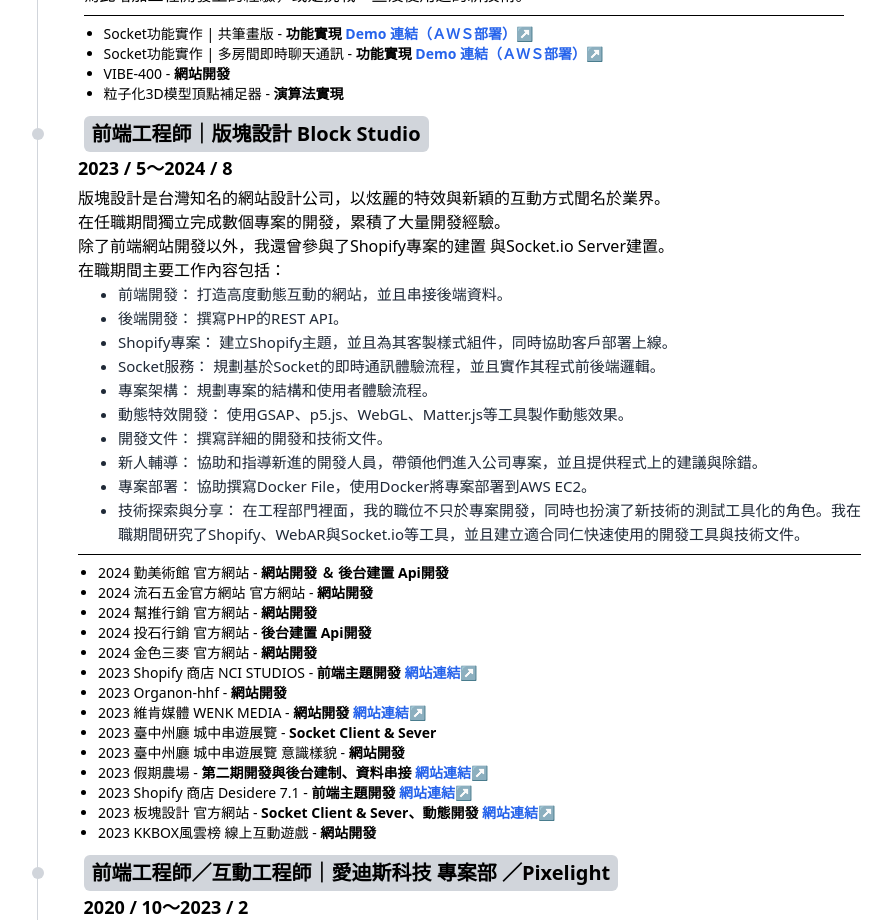
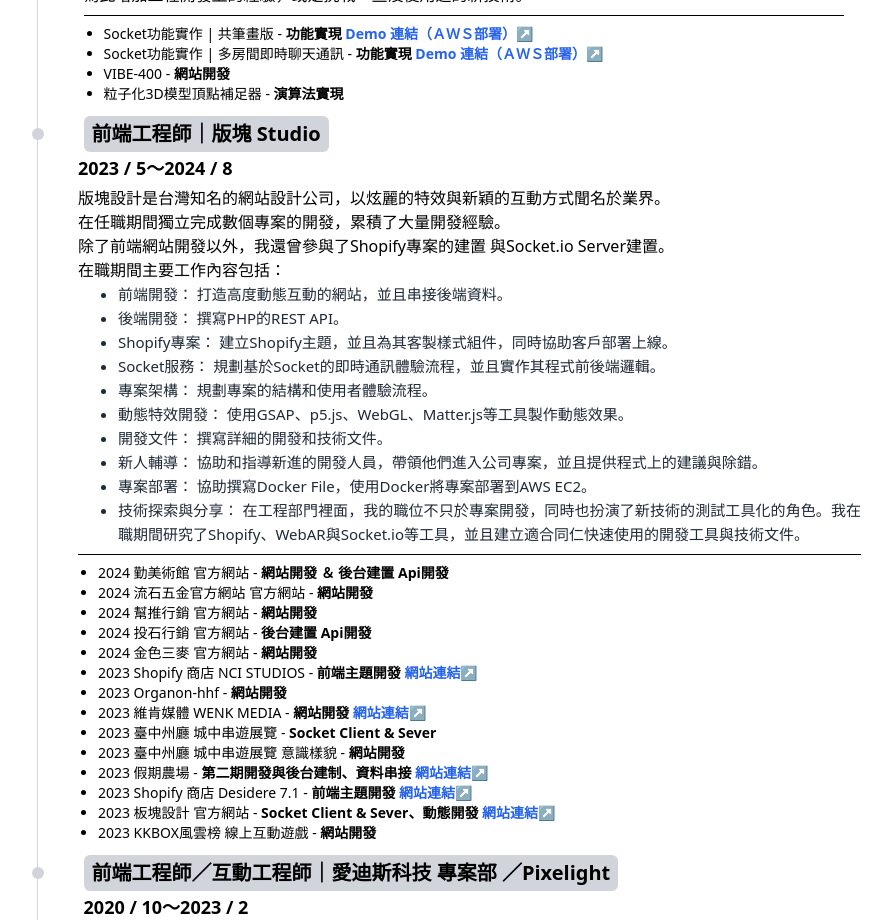
Before and after one commit to cs2338139/Resume, a Vue app: page / in a window 1280 px wide. Shown: the part 1480-2400 px from the top of the page, without its empty margins (208-1099 px from the left). Built offline with nearby package versions, Linux system fonts and the light colour scheme.

Commit message:
feat: 履歷修正

```diff
--- a/src/views/Home.vue
+++ b/src/views/Home.vue
@@ -223,7 +223,7 @@
           </timelineItem>
           <timelineItem>
             <template #position>前端工程師</template>
-            <template #company>版塊設計 Block Studio</template>
+            <template #company>版塊 Studio</template>
             <template #time>2023 / 5～2024 / 8</template>
             <template #content>
               <div class="">
```
